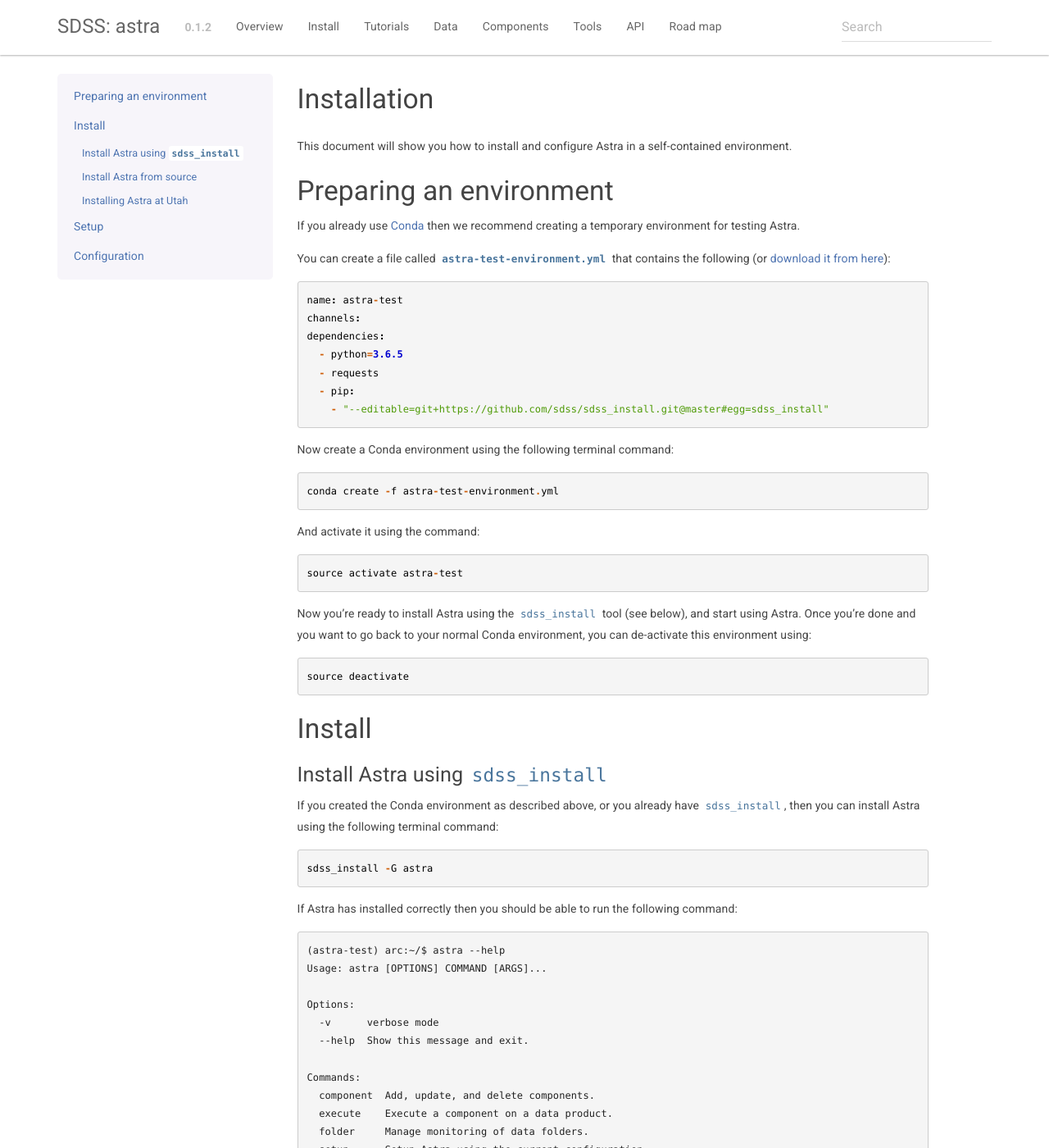
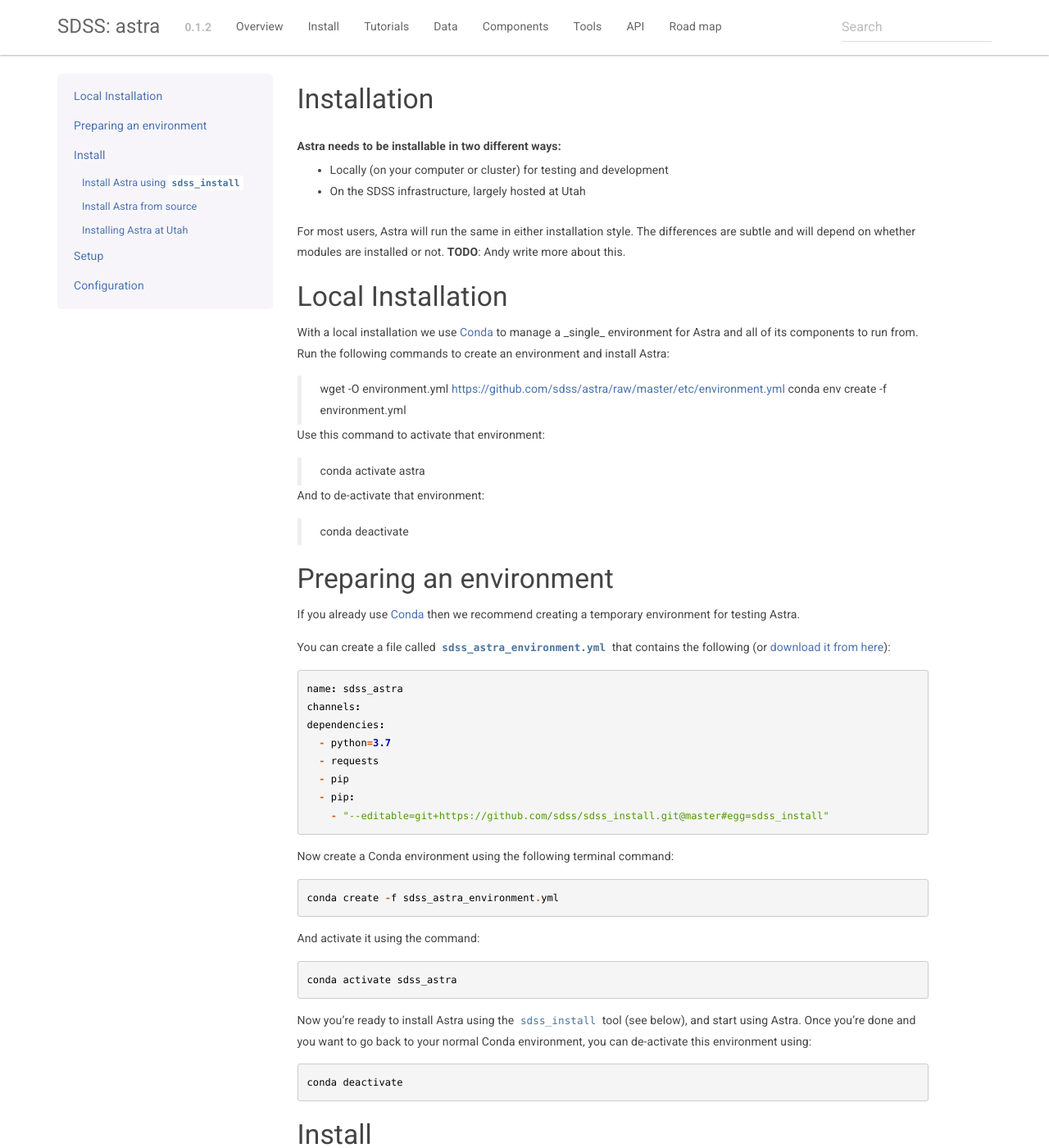
Before and after one commit to sdss/astra, a Sphinx documentation site: the page built from docs/sphinx/installation.rst, in a window 1280 px wide and 1400 px high. Shown: the whole window at 82% size. Built offline with Sphinx 7.4.7, drawn with Linux system fonts in a browser that asks for light colours; the version number is read from the project's files by our own code.

Commit message:
change local installation instructions

```diff
--- a/docs/sphinx/installation.rst
+++ b/docs/sphinx/installation.rst
@@ -7,7 +7,30 @@
 
 .. rubric:: :header_no_toc:`Installation`
 
-This document will show you how to install and configure Astra in a self-contained environment.
+Astra needs to be installable in two different ways:
+  - Locally (on your computer or cluster) for testing and development
+  - On the SDSS infrastructure, largely hosted at Utah
+
+For most users, Astra will run the same in either installation style. The differences are subtle and will depend on whether modules are installed or not. **TODO**: Andy write more about this.
+
+Local Installation
+------------------
+
+With a local installation we use `Conda <http://docs.conda.io/>`_ to manage a _single_ environment for Astra and all of its components to run from. Run the following commands to create an environment and install Astra:
+
+  wget -O environment.yml https://github.com/sdss/astra/raw/master/etc/environment.yml
+  conda env create -f environment.yml
+
+Use this command to activate that environment:
+
+  conda activate astra
+
+And to de-activate that environment:
+
+  conda deactivate
+
+
+
 
 
 Preparing an environment
@@ -16,30 +39,32 @@
 If you already use `Conda <http://docs.conda.io/>`_ then we recommend creating a temporary environment
 for testing Astra.
 
-You can create a file called `astra-test-environment.yml` that contains the following
-(or `download it from here <https://github.com/sdss/astra/raw/master/etc/astra-test-environment.yml>`_)::
+You can create a file called `sdss_astra_environment.yml` that contains the following
+(or `download it from here <https://github.com/sdss/astra/raw/master/etc/environment.yml>`_)::
 
-  name: astra-test
+  name: sdss_astra
   channels:
   dependencies:
-    - python=3.6.5
+    - python=3.7
     - requests
+    - pip
     - pip:
       - "--editable=git+https://github.com/sdss/sdss_install.git@master#egg=sdss_install"
 
+
 Now create a Conda environment using the following terminal command::
 
-  conda create -f astra-test-environment.yml
+  conda create -f sdss_astra_environment.yml
 
 And activate it using the command::
 
-  source activate astra-test
+  conda activate sdss_astra
 
 Now you're ready to install Astra using the ``sdss_install`` tool (see below), and start using
 Astra. Once you're done and you want to go back to your normal Conda environment, you can de-activate
 this environment using::
 
-  source deactivate
+  conda deactivate
 
 
 Install
@@ -51,7 +76,7 @@
 If you created the Conda environment as described above, or you already have ``sdss_install``,
 then you can install Astra using the following terminal command::
 
-  sdss_install -G astra
+  sdss_install --github astra master
 
 If Astra has installed correctly then you should be able to run the following command::
 
--- a/requirements.txt
+++ b/requirements.txt
@@ -5,7 +5,7 @@
 pygments
 sdss-tree>=2.15.2
 sdss-access>=0.2.3
-sqlite
+sqlite3
 #psycopg2
 passlib
 sqlalchemy
```
Also changed, not shown: environment.yml (added, +17 -0 lines), 1 other file.
